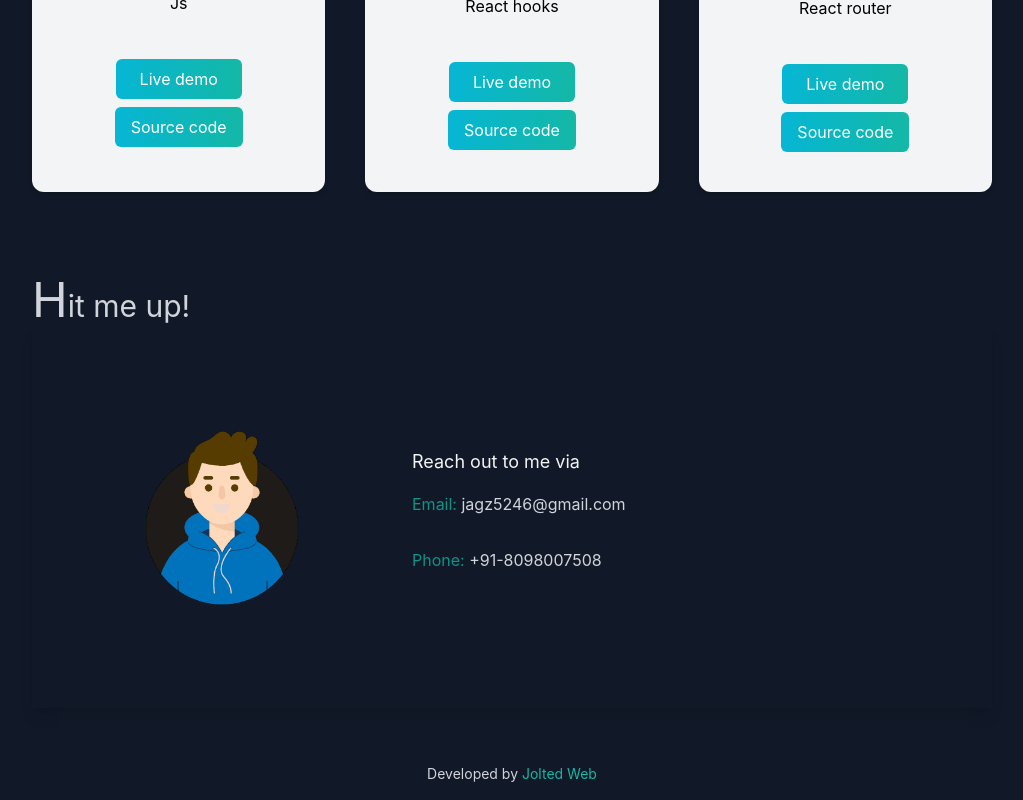
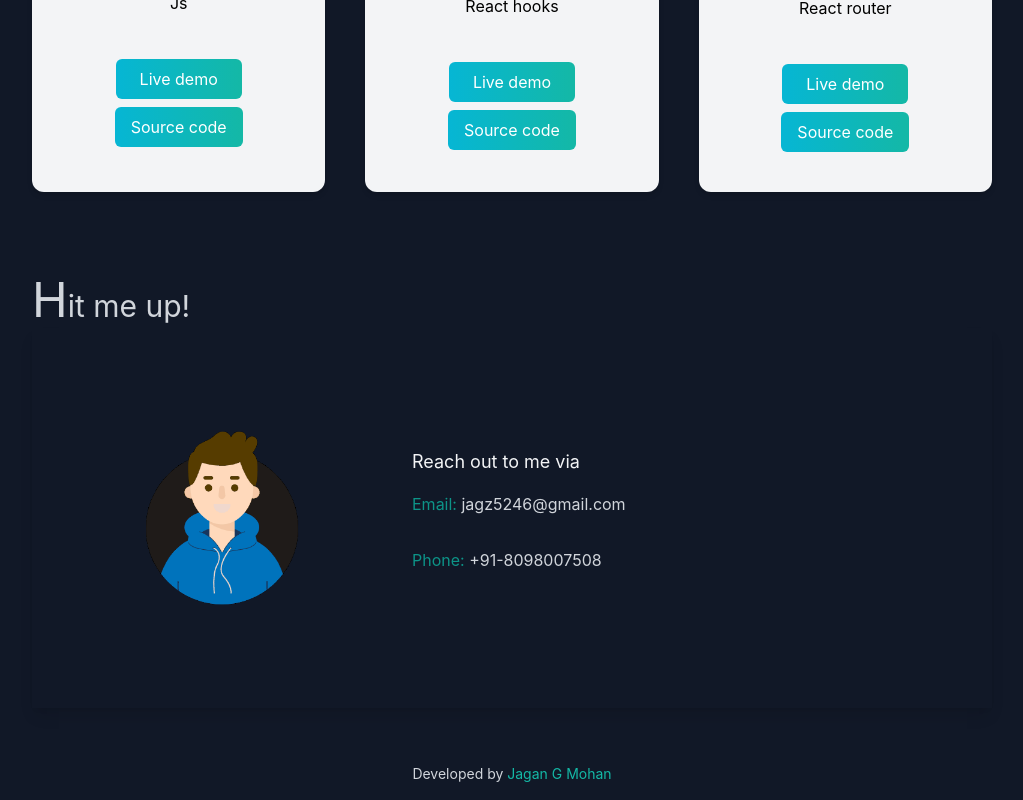
Before and after one commit to jagz5246/my-portfolio, a React (Create React App) app: page / in a window 1280 px wide. Shown: the part 2695-3495 px from the top of the page, without its empty margins (128-1151 px from the left). Built offline with nearby package versions, Linux system fonts and the light colour scheme.

Commit message:
Update App.js

```diff
--- a/src/App.js
+++ b/src/App.js
@@ -163,7 +163,7 @@ function App() {
           </div>
         </section>
         <footer className='mt-10 dark:bg-gray-900'>
-          <p className='mt-10 text-center text-sm p-4 text-gray-600 dark:text-gray-300'>Developed by <span className=' text-teal-500'>Jolted Web</span></p>
+          <p className='mt-10 text-center text-sm p-4 text-gray-600 dark:text-gray-300'>Developed by <span className=' text-teal-500'>Jagan G Mohan</span></p>
         </footer>
       </main>
 
```
